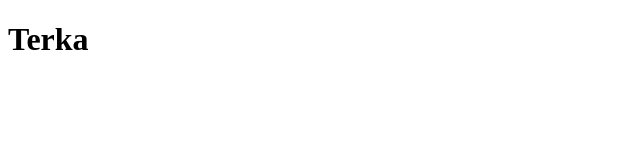
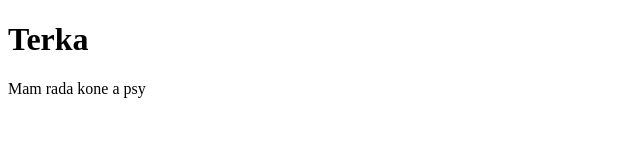
Before and after one commit to Teressa55/vizitka, a plain HTML site: page index.html in a window 1280 px wide. Shown: the whole page, without its empty margins (0-640 px from the left). Drawn offline with Linux system fonts and the light colour scheme.

Commit message:
Základ 2

```diff
--- a/index.html
+++ b/index.html
@@ -8,5 +8,6 @@
 </head>
 <body>
     <h1>Terka</h1>
+    <p> Mam rada kone a psy</p>
 </body>
 </html>
```
